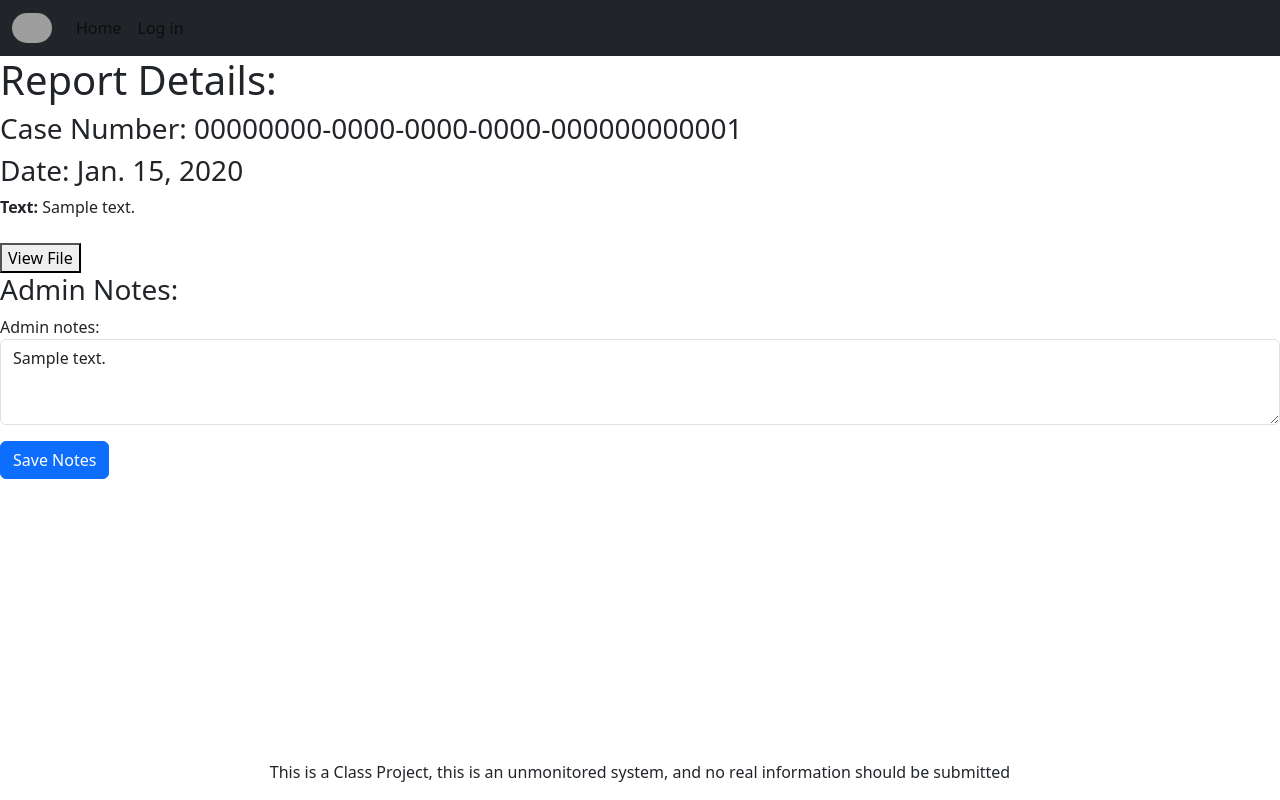
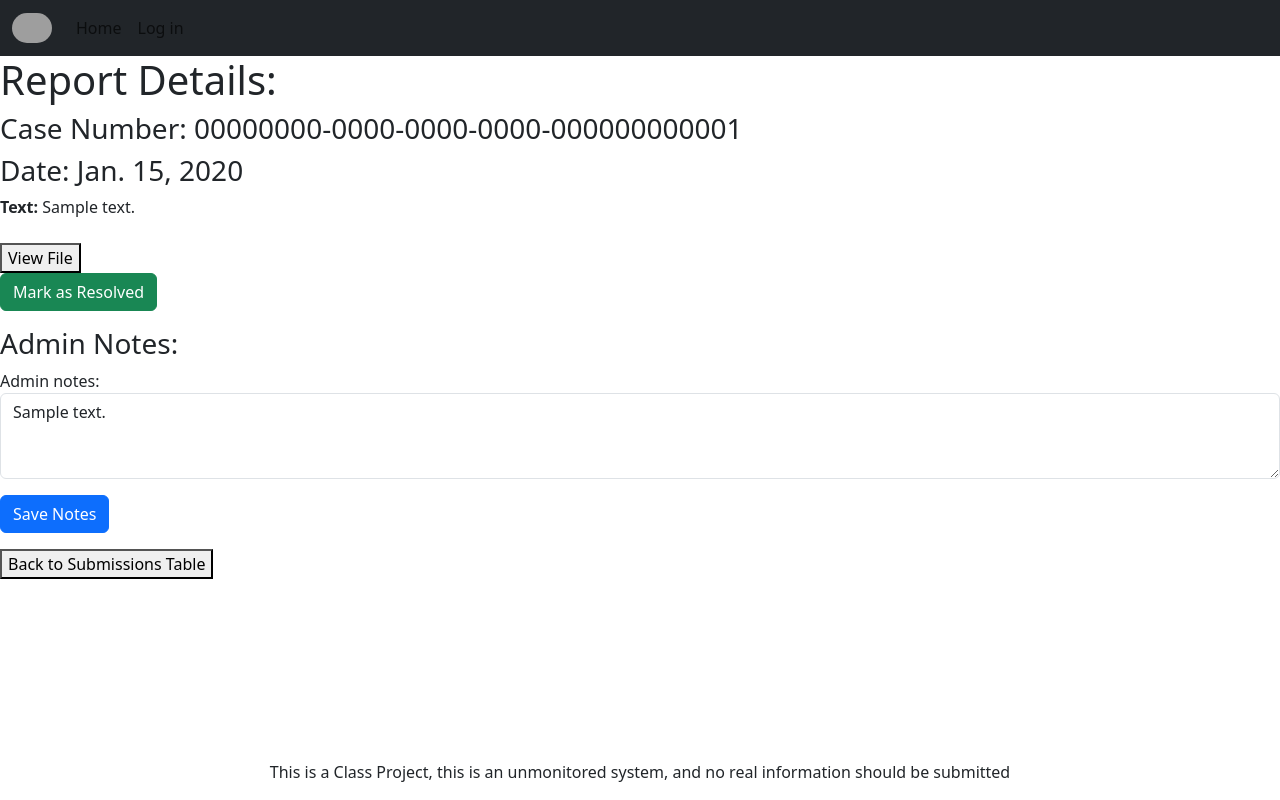
Before and after one commit to ashley-sokol/SemesterProject, a Django app: page /workplace_violation_app/view_report/00000000-0000-0000-0000-000000000001/ in a window 1280 px wide. Run offline with Django 4.2, Linux system fonts and the light colour scheme; tables that the repository leaves empty hold one stand-in row (values such as "Sample post"); some libraries are stand-ins or nearby versions; grey boxes are pictures that could not be loaded.

Commit message:
Finished new requirements:added resolved button, fixed status changes.

```diff
--- a/workplace_violation_app/templates/workplace_violation_app/user_submissions.html
+++ b/workplace_violation_app/templates/workplace_violation_app/user_submissions.html
@@ -45,7 +45,7 @@
                 <td>
                     {% if not report.seen %}
                         {% csrf_token %}
-                        <p1>New</p1>
+                        {{ report.report_status }}
                     {% else %}
                         Seen
                     {% endif %}
@@ -55,6 +55,7 @@
                         {% csrf_token %}
                         <input type="hidden" name="report_id" value="{{ report.id }}">
                         <button type="submit" class="btn btn-outline-danger text-dark text-center">Delete Submission</button>
+                        <a href="{% url 'workplace_violation_app:view_action' report.report_number %}" class="btn btn-info">View Action</a>
                     </form>
                 </td>
             </tr>
--- a/workplace_violation_app/templates/workplace_violation_app/view_report.html
+++ b/workplace_violation_app/templates/workplace_violation_app/view_report.html
@@ -36,11 +36,18 @@
             <p>No file attached</p>
         {% endif %}
         </div>
+        <form method="post" action="{% url 'workplace_violation_app:mark_as_resolved' report.report_number %}">
+            {% csrf_token %}
+            <button type="submit" class="btn btn-success">Mark as Resolved</button>
+        </form>
         <h3>Admin Notes:</h3>
         <form method="post">
             {% csrf_token %}
             {{ notes_form.as_p }}
             <button type="submit" class="btn btn-primary">Save Notes</button>
+            </form>
+        <form action="{% url 'workplace_violation_app:submissions_table'%}" method="get">
+                <button type="submit" >Back to Submissions Table</button>
 
             </form>
     </div>
--- a/workplace_violation_app/urls.py
+++ b/workplace_violation_app/urls.py
@@ -16,4 +16,6 @@ urlpatterns = [
     path('submissions_table/serve_file/<str:file_path>/', SubmissionsTableView.as_view(), name='serve_file'),
     path('delete_submission', DeleteSubmission.as_view(), name="delete_submission"),
     path('view_report/<uuid:report_number>/', ViewReportView.as_view(), name='view_report'),
+    path('user_report_action/<uuid:report_number>/', ReportActionView.as_view(), name='view_action'),
+    path('report/mark_resolved/<uuid:report_number>/', ViewReportView.mark_as_resolved, name='mark_as_resolved')
 ]
--- a/workplace_violation_app/views.py
+++ b/workplace_violation_app/views.py
@@ -77,12 +77,27 @@ class ViewReportView(View):
             return redirect('workplace_violation_app:view_report', report_number=report_number)
         return render(request, self.template_name, {'report': report, 'notes_form': notes_form})
 
+    def mark_as_resolved(request, report_number):
+        report = get_object_or_404(Report, report_number=report_number)
+        report.report_status = 'Resolved'
+        report.save()
+        return redirect('workplace_violation_app:submissions_table')
+
+
 class SubmissionsTableView(View):
     template_name = 'workplace_violation_app/submissions_table.html'
     def get(self, request, *args, **kwargs):
         submissions = Report.objects.all().order_by('-report_date')
         context = {'submissions':submissions}
         return render(request, self.template_name, context)
+
+class ReportActionView(View):
+    template_name = 'workplace_violation_app/report_action.html'
+
+    def get(self, request, report_number, *args, **kwargs):
+        report = get_object_or_404(Report, pk=report_number,report_user=request.user)
+        return render(request,self.template_name, {'report':report})
+
 
 
 
```
Also changed, not shown: workplace_violation_app/templates/workplace_violation_app/report_action.html (added, +11 -0 lines), 1 other file.
